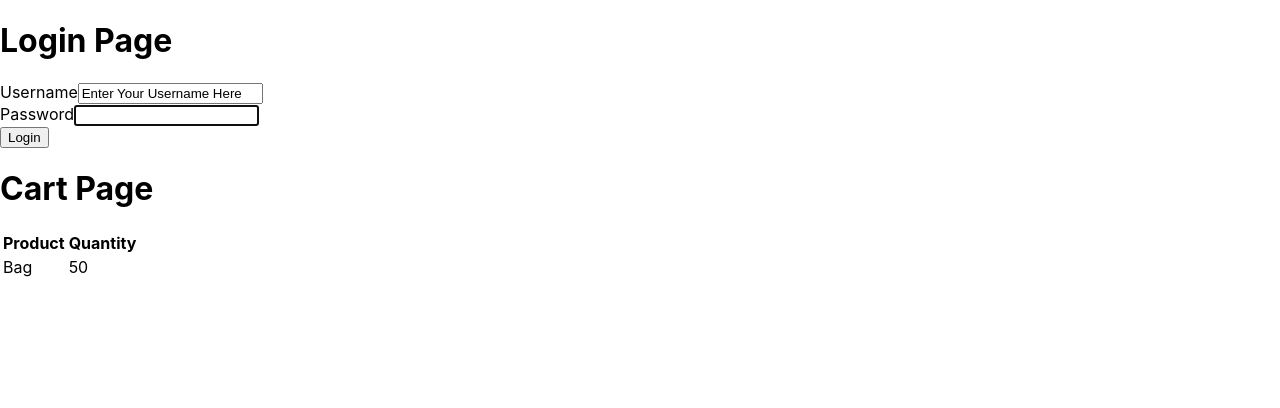
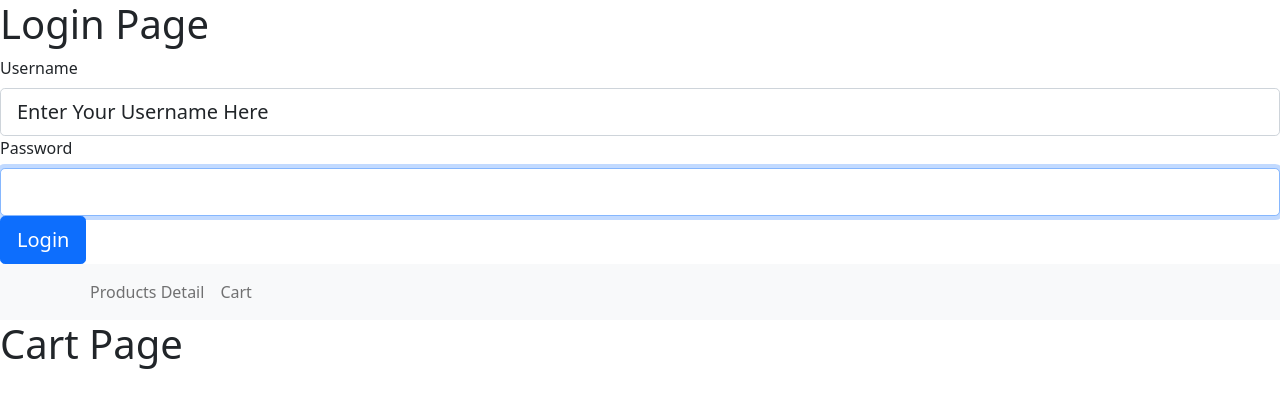
Before and after one commit to zenibbles/TT1_6, a React (Create React App) app in the folder frontend/: page /cart in a window 1280 px wide. Shown: the top 408 px of the page. Built offline with nearby package versions, Linux system fonts and the light colour scheme.

Commit message:
Updated Navigation Bar

```diff
--- a/frontend/package.json
+++ b/frontend/package.json
@@ -7,6 +7,7 @@
     "@testing-library/react": "^11.2.7",
     "@testing-library/user-event": "^12.8.3",
     "axios": "^0.21.4",
+    "bootstrap": "^5.1.1",
     "react": "^17.0.2",
     "react-bootstrap": "^1.6.4",
     "react-dom": "^17.0.2",
--- a/frontend/src/App.js
+++ b/frontend/src/App.js
@@ -5,6 +5,7 @@ import Login from'./components/Login'
 import ProductDetails from'./components/ProductDetails'
 import PrivateRoute from "./components/PrivateRoute";
 import Cart from "./components/Cart";
+import 'bootstrap/dist/css/bootstrap.min.css';
 
 
 function App() {
--- a/frontend/src/components/Cart.js
+++ b/frontend/src/components/Cart.js
@@ -4,20 +4,28 @@ import NavbarComponent from "./NavbarComponent";
 export default function Cart(){
 
     return(
-        <html>
+        <>
+        <NavbarComponent/>
         <h1>Cart Page</h1>
-        <table>
-            <tr>
-            <th>Product</th>
-            <th>Quantity</th>
-            </tr>
-            <tr>
-                <td>Bag</td>
-                <td>50</td>
+        </>
+        // <html>
+        // <h1>Cart Page</h1>
+        // <table>
+        //     <tr>
+        //     <th>Product</th>
+        //     <th>Quantity</th>
+        //     </tr>
+        //     <tr>
+        //         <td>Bag</td>
+        //         <td>50</td>
 
-            </tr>
-        </table>
-        </html>
+        //     </tr>
+        // </table>
+        // </html>
+
+
+
+
 
     )
 
--- a/frontend/src/components/NavbarComponent.js
+++ b/frontend/src/components/NavbarComponent.js
@@ -5,22 +5,21 @@ import ProductDetails from'./ProductDetails'
 import PrivateRoute from "./PrivateRoute";
 import Cart from "./Cart";
 
+import {Navbar, Nav, Container} from 'react-bootstrap';
+
 function NavbarComponent() {
     return (
-    <nav class="navbar navbar-expand-lg navbar-light bg-light">
-        <a class="navbar-brand" href="#">Navbar</a>
-        <button class="navbar-toggler" type="button" data-toggle="collapse" data-target="#navbarNavAltMarkup" aria-controls="navbarNavAltMarkup" aria-expanded="false" aria-label="Toggle navigation">
-            <span class="navbar-toggler-icon"></span>
-        </button>
-        <div class="collapse navbar-collapse" id="navbarNavAltMarkup">
-            <div class="navbar-nav">
-            <a class="nav-item nav-link active" href="/ProductDetails">ProductDetails <span class="sr-only">(current)</span></a>
-            <a class="nav-item nav-link" href="/Cart">Cart</a>
-            <a class="nav-item nav-link" href="#">Pricing</a>
-            <a class="nav-item nav-link disabled" href="#">Disabled</a>
-            </div>
-        </div>
-    </nav>
+
+     <Navbar bg="light" variant="light">
+     <Container>
+     {/* <Navbar.Brand href="#home">Navbar</Navbar.Brand> */}
+     <Nav className="mr-auto">
+       <Nav.Link href="/ProductDetails">Products Detail</Nav.Link>
+       <Nav.Link href="/Cart">Cart</Nav.Link>
+       {/* <Nav.Link href="#pricing">Pricing</Nav.Link> */}
+     </Nav>
+     </Container>
+   </Navbar>
     )
   }
 
--- a/frontend/src/index.js
+++ b/frontend/src/index.js
@@ -3,7 +3,7 @@ import ReactDOM from 'react-dom';
 import './index.css';
 import App from './App';
 import reportWebVitals from './reportWebVitals';
-// import 'bootstrap/dist/css/bootstrap.min.css';
+
 
 ReactDOM.render(
   <React.StrictMode>
```
